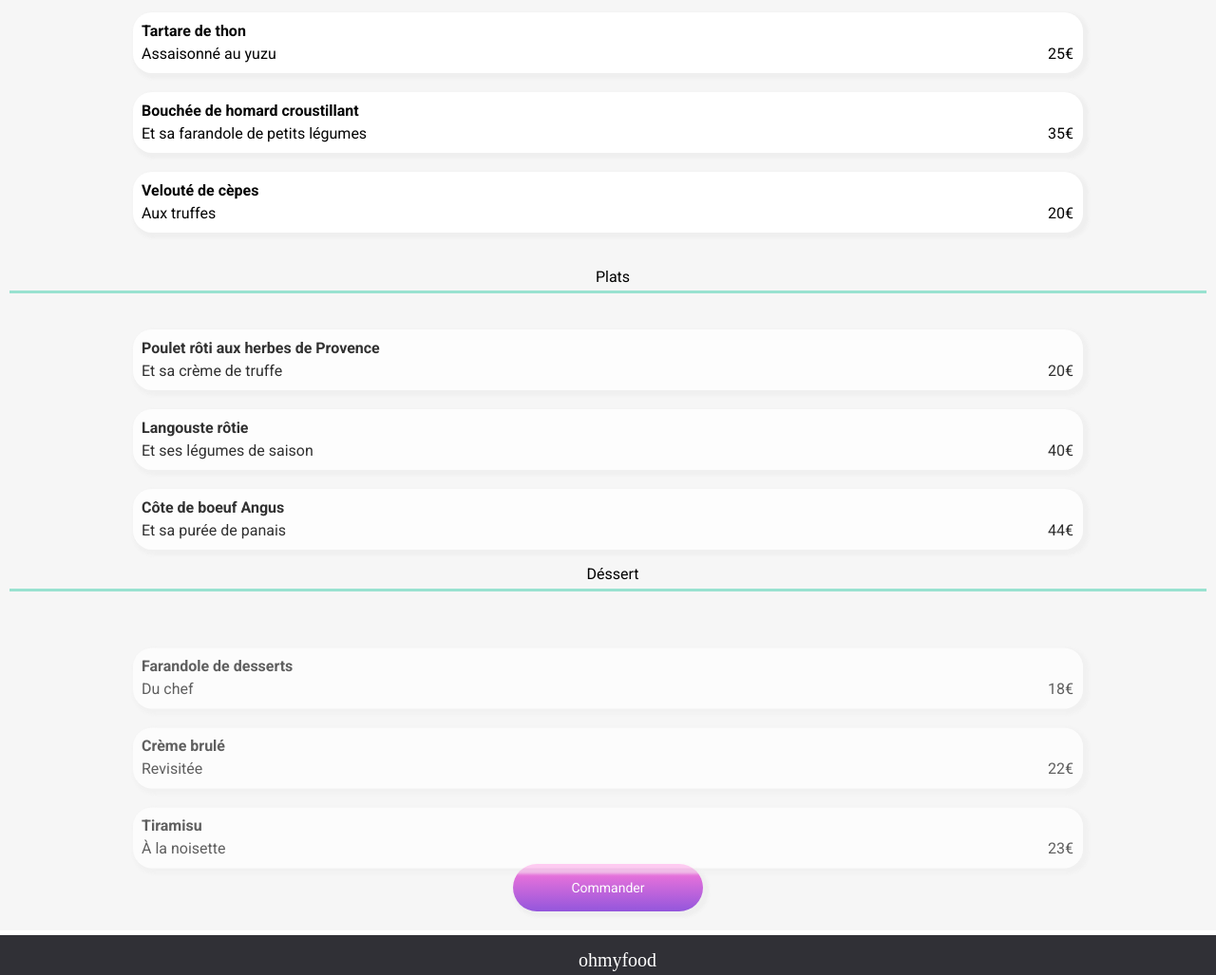
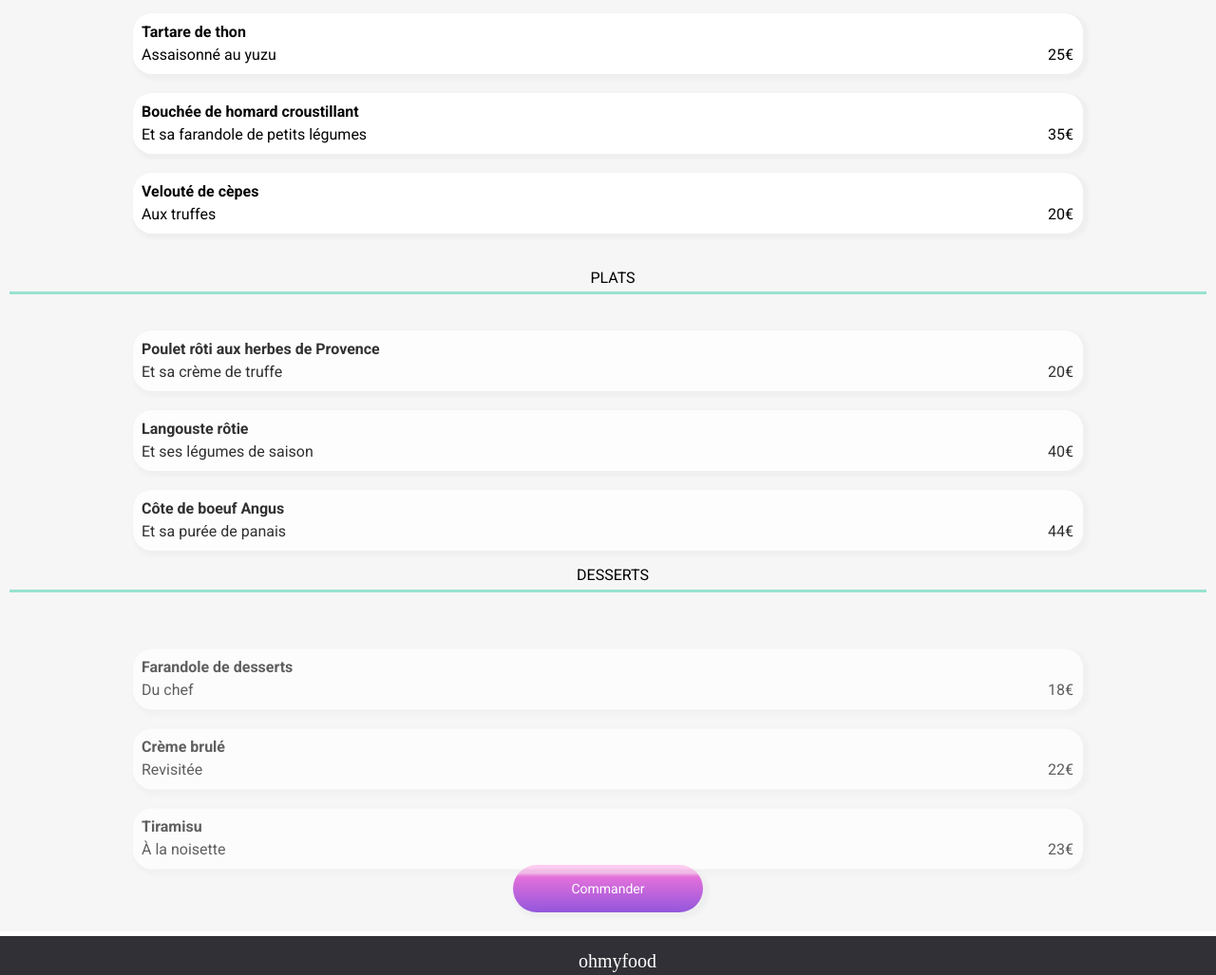
Before and after one commit to AEZ1989/ohmyfood_sylveste_nora_11102022, a website: page page4.html in a window 1280 px wide. Shown: the part 319-1346 px from the top of the page at 95% size. Drawn offline with Linux system fonts and the light colour scheme; a web font is replaced by a local one.

Commit message:
rectification des details visuel 08/11

```diff
--- a/page4.html
+++ b/page4.html
@@ -30,7 +30,7 @@
 
             <div class="heartMenu">
                 <i class=" fa-regular fa-heart"></i>
-                <div class="heartmenu_solid"><i class="fa-solid fa-heart"></i>
+                <div class="heartmenu_solid"><i class="heartSolid fa-solid fa-heart"></i>
                 </div>
             </div>
         </div>
@@ -39,7 +39,7 @@
             <p class="border__line"></p>
         </div>
         <article class="entre">
-
+            <a href="#">
             <div class="content">
                 <div class="content__bloc">
                     <h4> Tartare de thon</h4>
@@ -50,13 +50,15 @@
                 <div class="litleBloc">
                     <p class="litleBloc__price">25€</p>
                     <div class="valid">
+                    </a>
                         <div class="font__v">
                             <i class="fa-sharp fa-solid fa-check"></i>
                         </div>
                     </div>
                 </div>
             </div>
-
+        </a>
+            <a href="#">
             <div class="content">
                 <div class="content__bloc">
                     <h4> Bouchée de homard croustillant</h4>
@@ -72,6 +74,8 @@
                     </div>
                 </div>
             </div>
+        </a>
+            <a href="#">
          <div class="content">
                 <div class="content__bloc">
                     <h4> Velouté de cèpes</h4>
@@ -81,19 +85,22 @@
                 <div class="litleBloc">
                     <p class="litleBloc__price">20€</p>
                     <div class="valid">
+
                         <div class="font__v">
                             <i class="fa-sharp fa-solid fa-check"></i>
                         </div>
                     </div>
                 </div>
             </div>
+        </a>
         </article>
 
-        <p class="presentation">Plats</p>
+        <p class="presentation">PLATS</p>
         <div class="border">
             <p class="border__line"></p>
         </div>
         <article class="plats">
+            <a href="#">
             <div class="content">
                 <div class="content__bloc">
                     <h4>Poulet rôti aux herbes de Provence</h4>
@@ -102,12 +109,15 @@
                 <div class="litleBloc">
                     <p class="litleBloc__price">20€</p>
                     <div class="valid">
+
                         <div class="font__v">
                             <i class="fa-sharp fa-solid fa-check"></i>
                         </div>
                     </div>
                 </div>
             </div>
+        </a>
+            <a href="#">
             <div class="content">
                 <div class="content__bloc">
                     <h4> Langouste rôtie</h4>
@@ -116,12 +126,15 @@
                 <div class="litleBloc">
                     <p class="litleBloc__price">40€</p>
                     <div class="valid">
+
                         <div class="font__v">
                             <i class="fa-sharp fa-solid fa-check"></i>
                         </div>
                     </div>
                 </div>
             </div>
+        </a>
+            <a href="#">
             <div class="content">
                 <div class="content__bloc">
                     <h4> Côte de boeuf Angus</h4>
@@ -130,19 +143,22 @@
                 <div class="litleBloc">
                     <p class="litleBloc__price">44€</p>
                     <div class="valid">
+
                         <div class="font__v">
                             <i class="fa-sharp fa-solid fa-check"></i>
                         </div>
                     </div>
                 </div>
             </div>
+        </a>
         </article>
 
-        <p class="presentation">Déssert</p>
+        <p class="presentation">DESSERTS</p>
         <div class="border">
             <p class="border__line"></p>
         </div>
         <article class="dessert">
+            <a href="#">
             <div class="content">
                 <div class="content__bloc">
                     <h4> Farandole de desserts</h4>
@@ -151,12 +167,15 @@
                 <div class="litleBloc">
                     <p class="litleBloc__price">18€</p>
                     <div class="valid">
+
                         <div class="font__v">
                             <i class="fa-sharp fa-solid fa-check"></i>
                         </div>
                     </div>
                 </div>
             </div>
+        </a>
+            <a href="#">
             <div class="content">
                 <div class="content__bloc">
                     <h4>Crème brulé</h4>
@@ -165,13 +184,15 @@
                 <div class="litleBloc">
                     <p class="litleBloc__price">22€</p>
                     <div class="valid">
+
                         <div class="font__v">
                             <i class="fa-sharp fa-solid fa-check"></i>
                         </div>
                     </div>
                 </div>
             </div>
-
+        </a>
+            <a href="#">
             <div class="content">
                 <div class="content__bloc">
                     <h4>Tiramisu </h4>
@@ -180,17 +201,21 @@
                 <div class="litleBloc">
                     <p class="litleBloc__price">23€</p>
                     <div class="valid">
+
                         <div class="font__v">
                             <i class="fa-sharp fa-solid fa-check"></i>
                         </div>
                     </div>
                 </div>
             </div>
+        </a>
         </article>
 
         <div class="selector">
+            <a href="#">
             <p class="selector__text">Commander</p>
         </div>
+    </a>
         </div>
     </main>
 
```
